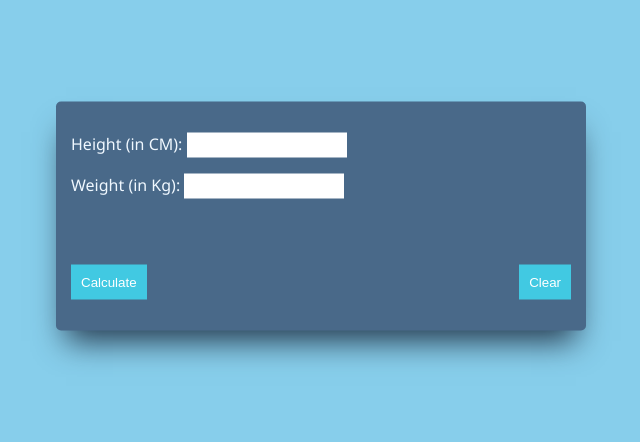
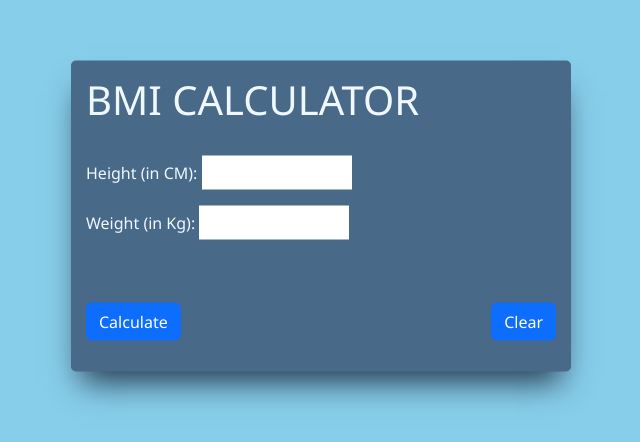
Before and after one commit to Simphiwe-Ng093/BMI_Calculator, a plain HTML site: page index.html in a window 1280 px wide. Shown: the part 144-586 px from the top of the page, without its empty margins (319-959 px from the left). Drawn offline with nearby package versions, Linux system fonts and the light colour scheme.

Commit message:
Update index.html

```diff
--- a/index.html
+++ b/index.html
@@ -4,24 +4,28 @@
     <meta charset="UTF-8">
     <meta name="viewport" content="width=device-width, initial-scale=1.0">
     <title>BMI</title>
+
+    <link href="https://cdn.jsdelivr.net/npm/bootstrap@5.3.3/dist/css/bootstrap.min.css" rel="stylesheet" integrity="sha384-QWTKZyjpPEjISv5WaRU9OFeRpok6YctnYmDr5pNlyT2bRjXh0JMhjY6hW+ALEwIH" crossorigin="anonymous">
     <link href="./style.css" rel="stylesheet"/>
 
 </head>
 <body>
     <div class="wrapper">
+        <h1>BMI CALCULATOR</h1>
         <p>Height (in CM):
-            <input type="text" id="height"><br/ > <span id="height_error"></span>
+            <input type="text" id="height"><br/> <span id="height_error"></span>
         </p>
 
         <p>Weight (in Kg):
-            <input type="text" id="weight"><br/ > <span id="weight_error"></span>
+            <input type="text" id="weight" ><br/> <span id="weight_error"></span>
         </p>
 
-        <button id="btn">Calculate</button>
-        <button class="clear_btn reset" id="btn">Clear</button>
+        <button id="btn" class="btn btn-primary">Calculate</button>
+        <button class="clear_btn reset btn btn-primary" id="btn">Clear</button>
         <p id="output"></p>
     </div>
 
     <script src="./index.js"></script>
+    <script src="https://cdn.jsdelivr.net/npm/bootstrap@5.3.3/dist/js/bootstrap.bundle.min.js" integrity="sha384-YvpcrYf0tY3lHB60NNkmXc5s9fDVZLESaAA55NDzOxhy9GkcIdslK1eN7N6jIeHz" crossorigin="anonymous"></script>
 </body>
 </html>
```
